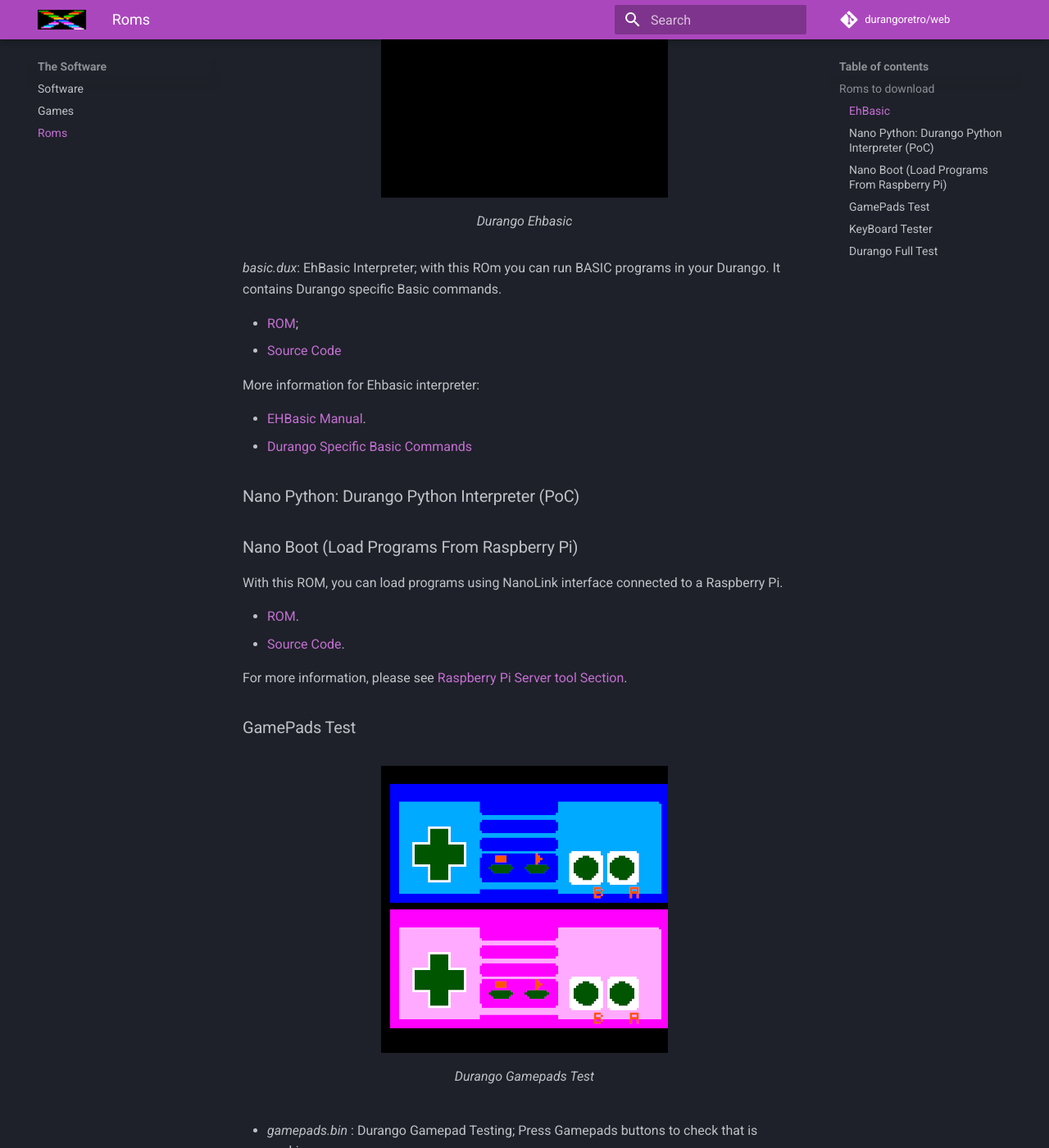
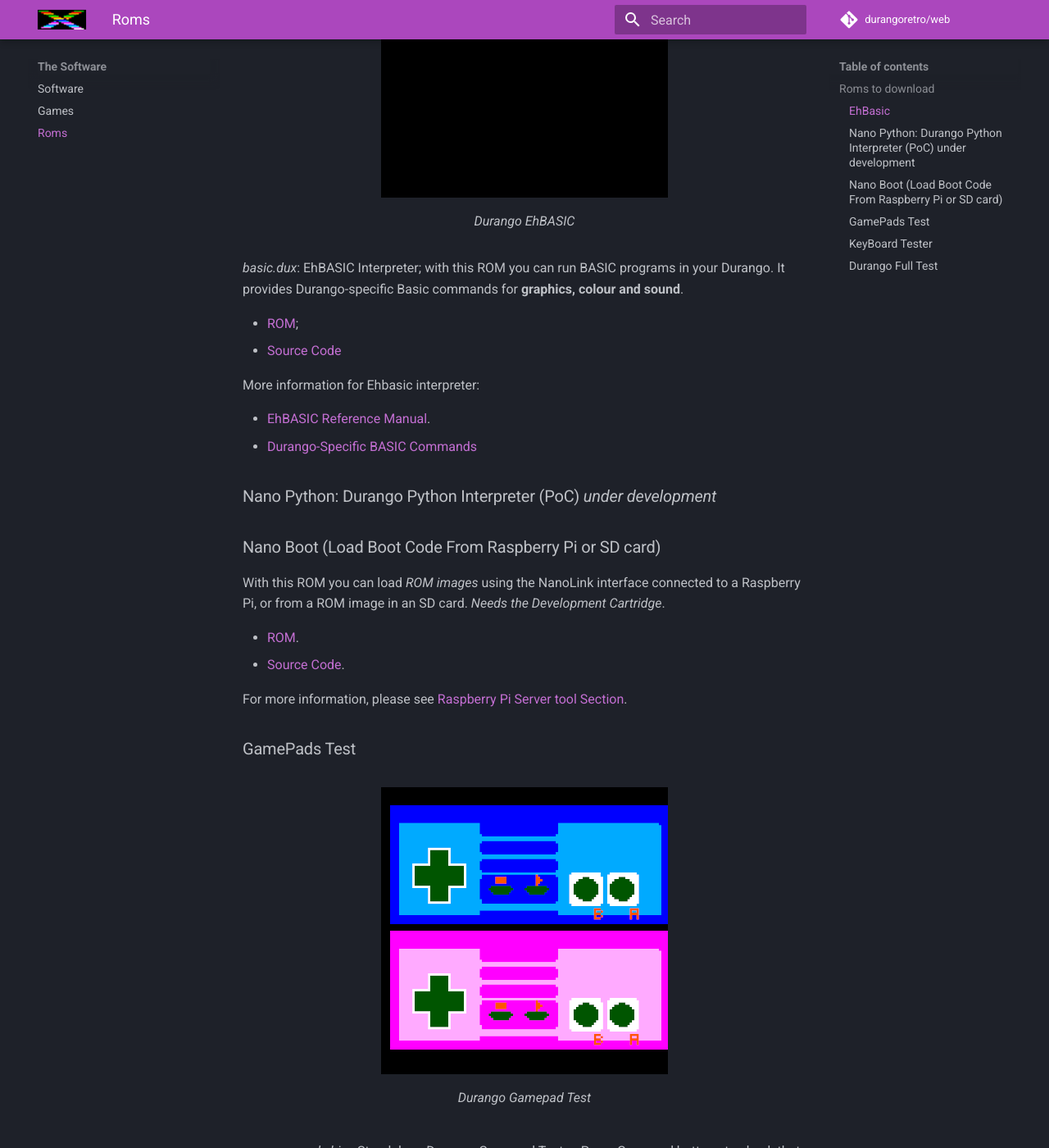
Before and after one commit to durangoretro/web, an MkDocs documentation site: the page built from docs/software/roms.md, in a window 1280 px wide and 1400 px high, scrolled down 573 px. Shown: the whole window at 82% size. Built offline with MkDocs 1.6.1 and Material for MkDocs 9.7.7, drawn with Linux system fonts in a browser that asks for light colours; comment, search, counter and statistics services are not loaded; some of the changed text lies outside the part shown.

Commit message:
fixes and new links for ROMs and source code

```diff
--- a/docs/software/roms.md
+++ b/docs/software/roms.md
@@ -9,54 +9,53 @@
 ### EhBasic
 
 <figure markdown>
-![Durango EhBasic](../assets/img/basicdur.png)
-<figcaption>Durango Ehbasic</figcaption>
+![Durango EhBASIC](../assets/img/basicdur.png)
+<figcaption>Durango EhBASIC</figcaption>
 </figure>
 
-_basic.dux_: EhBasic Interpreter; with this ROm you can run BASIC programs in your Durango. It contains Durango specific Basic commands.
+_basic.dux_: EhBASIC Interpreter; with this ROM you can run BASIC programs in your Durango. It provides Durango-specific Basic commands for **graphics, colour and sound**.
 
 
 * [ROM](../assets/bin/basicgr.dux);
-* [Source Code]()
+* [Source Code](https://github.com/zuiko21/minimOS/blob/ehgraph/forge/eh_basic/ehbasic_sa.s)
 
 More information for Ehbasic interpreter:
 
-* [EHBasic Manual](http://retro.hansotten.nl/uploads/leedavison/Enhanced_6502_BASIC_reference_manual.pdf).
-* [Durango Specific Basic Commands](ehbasic.md)
+* [EhBASIC Reference Manual](http://retro.hansotten.nl/uploads/leedavison/Enhanced_6502_BASIC_reference_manual.pdf).
+* [Durango-Specific BASIC Commands](ehbasic.md)
 
 
-### Nano Python: Durango Python Interpreter (PoC)
+### Nano Python: Durango Python Interpreter (PoC) _under development_
 
-### Nano Boot (Load Programs From Raspberry Pi)
+### Nano Boot (Load Boot Code From Raspberry Pi or SD card)
 
-With this ROM, you can load programs using NanoLink interface connected to a Raspberry Pi.
+With this ROM you can load _ROM images_ using the NanoLink interface connected to a Raspberry Pi, or from a ROM image in an SD card. _Needs the Development Cartridge_.
 
 * [ROM](../assets/bin/nanoboot.dux).
-* [Source Code](https://github.com/zuiko21/minimOS/blob/master/forge/nanoboot/cargador.s).
+* [Source Code](https://github.com/zuiko21/minimOS/blob/master/forge/nanoboot/rom.s).
 
 For more information, please see [Raspberry Pi Server tool Section](../tools/tools.md#raspberry-pi-durango-servernano-boot).
 
 ### GamePads Test
 
 <figure markdown>
-![Durango Gamepads Test](../assets/img/gamepads.png)
-<figcaption>Durango Gamepads Test</figcaption>
+![Durango Gamepad Test](../assets/img/gamepads.png)
+<figcaption>Durango Gamepad Test</figcaption>
 </figure>
 
-* _gamepads.bin_ : Durango Gamepad Testing; Press Gamepads buttons to check that is working.
+* _gamepads.bin_ : Standalone Durango Gamepad Tester; Press Gamepad buttons to check that they're working. _This test is compatible with the integrated 40-key Keyboard and gamepad interface_.
 
 * [ROM](../assets/bin/gamepads.dux).
 * [Source Code](https://github.com/durangoretro/durango_demos/blob/main/gamepads.s).
 
 ### KeyBoard Tester
 
-
 <figure markdown>
-![Durango keyBoard Test](../assets/img/keyboard_test.png)
-<figcaption>Durango KeyBoard Test</figcaption>
+![Durango Keyboard Test](../assets/img/keyboard_test.png)
+<figcaption>Durango Keyboard Test</figcaption>
 </figure>
 
-* _keyboard_tester.bin_ : Durango KeyBoard Tester. Press keyboard buttons to check that is working properly. This test is compatible with Keyboard and gamepad interface.
+* _keyboard_tester.bin_ : Standalone Durango Keyboard Tester. Press keyboard buttons to check that it's working properly. _This test is compatible with the integrated 40-key Keyboard and gamepad interface_.
 
 * [ROM](../assets/bin/keyboard_tester.dux).
 * [Source Code](https://github.com/durangoretro/durango_demos/blob/main/keyboard_tester.c).
@@ -68,9 +67,9 @@
 <figcaption>Durango Full Test</figcaption>
 </figure>
 
-* _fulltest.dux_ : Full Test for Durango; use NMI (F2 on perdita) key for change ROM test.
+* _fulltest.dux_ : Full Hardware Test for Durango; use NMI (F2 on perdita) key to cycle between all tests. _Includes a compact version of the gamepads & keyboard tests above_.
 
 * [ROM](../assets/bin/fulltest.dux).
-* [Source Code]().
+* [Source Code](https://github.com/zuiko21/minimOS/blob/master/forge/test/fulltest.s).
 
-For more information about Full test, please check [Full test documentation Page](fulltest.md).
+For more information about Full Test, please check [Full Test documentation page](fulltest.md).
```
